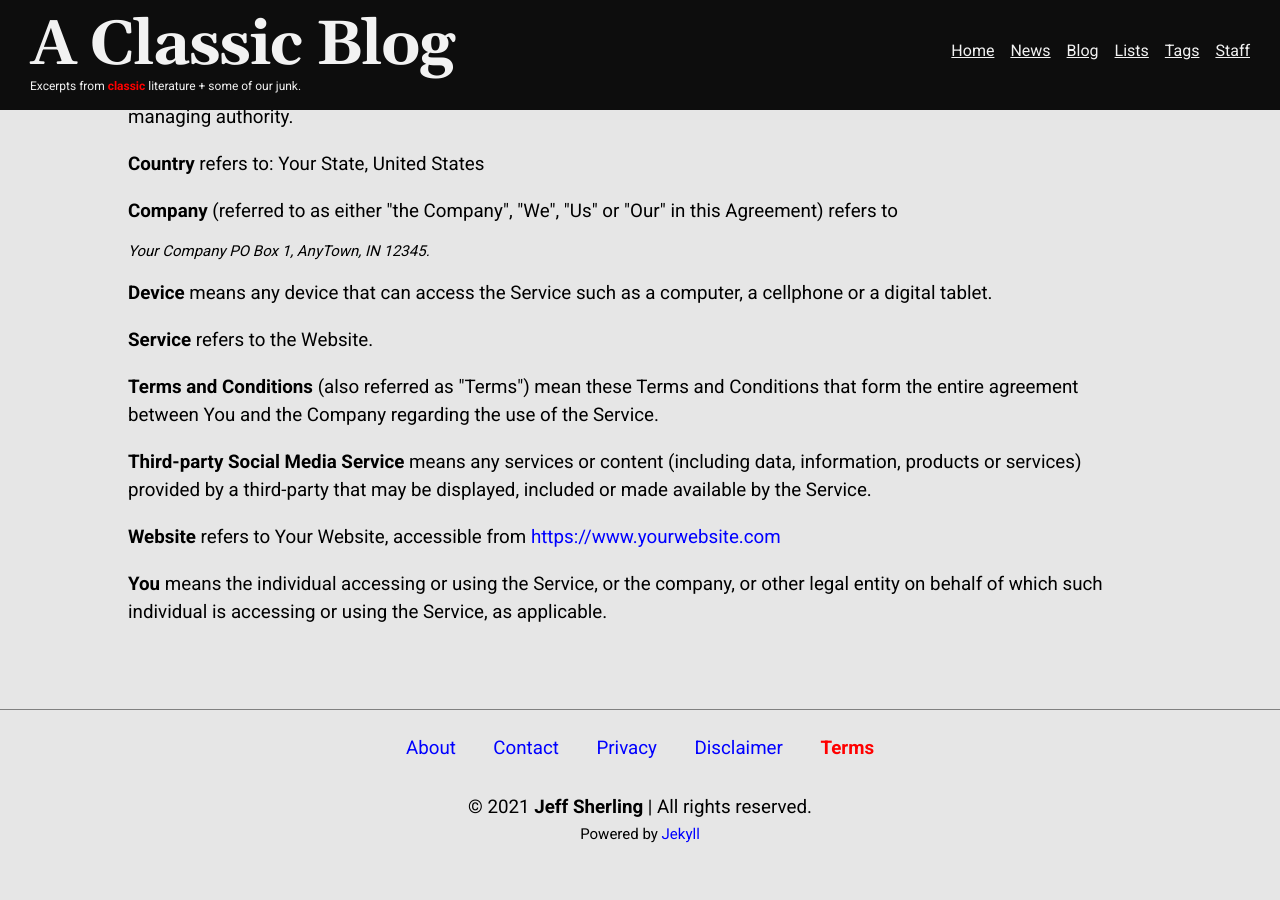
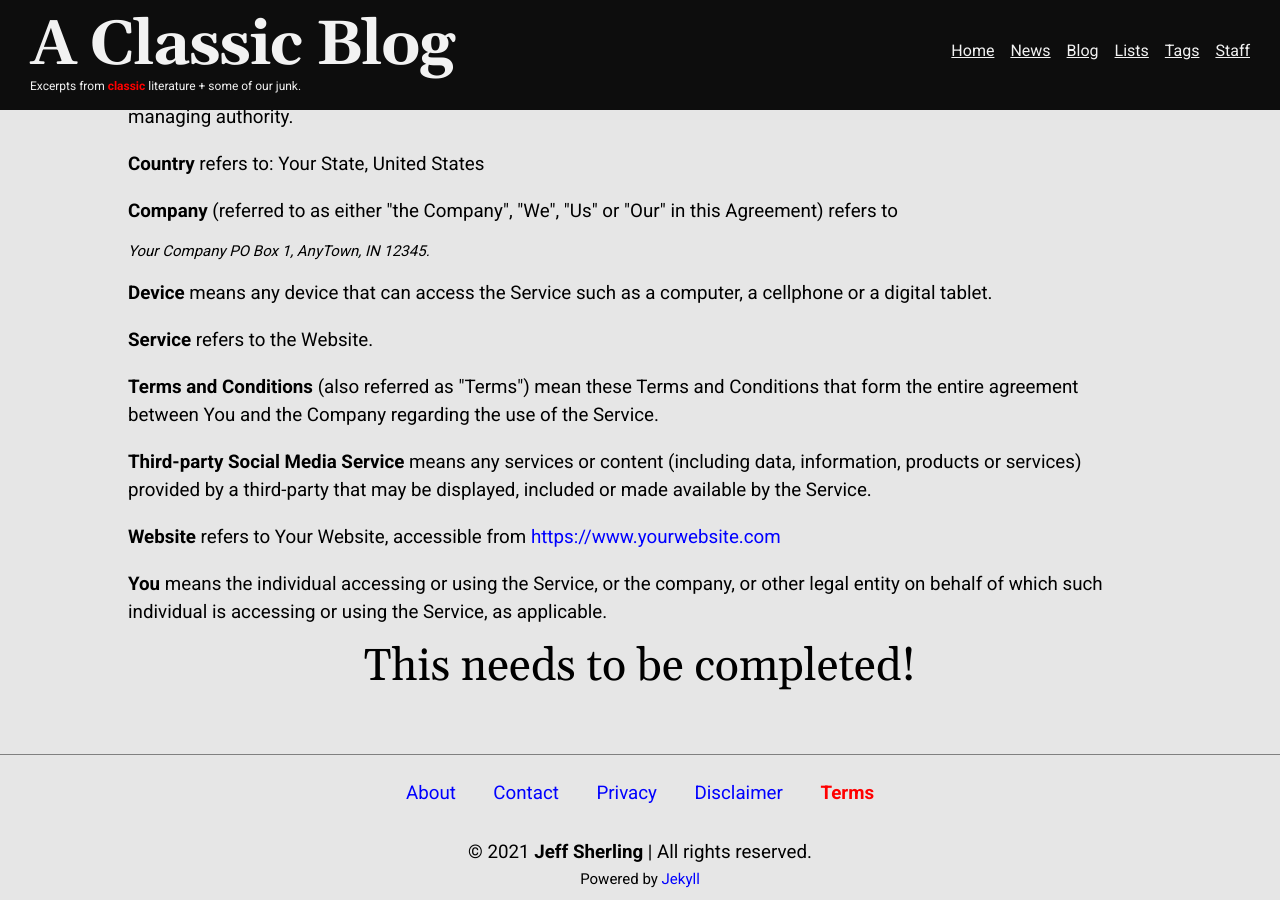
Before and after one commit to jsherling/jsherling.github.io, a Jekyll site: the page built from terms.html, in a window 1280 px wide and 900 px high, scrolled down 550 px. Built offline with Jekyll 4.4.1, drawn with Linux system fonts in a browser that asks for light colours; before the commit the page ends 1405 px from its top, so only the background shows below that.

Commit message:
Add note to Terms page

```diff
--- a/terms.html
+++ b/terms.html
@@ -80,3 +80,7 @@ date: August 12, 2021
     </li>
   </ul>
 </section>
+
+<h2>
+  This needs to be completed!
+</h2>
```
